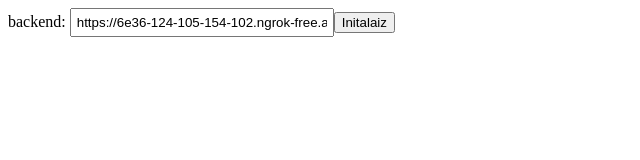
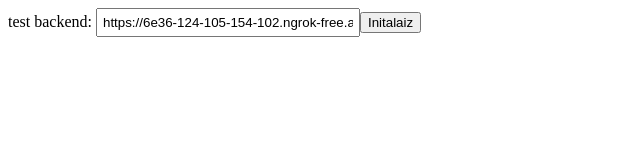
Before and after one commit to ralphleuq/sample-zoloz-webapp, an Angular app: page / in a window 1280 px wide. Shown: the top 160 px of the page, without its empty margins (0-640 px from the left). Built offline with nearby package versions, Linux system fonts and the light colour scheme.

Commit message:
test commit

```diff
--- a/src/app/app.component.html
+++ b/src/app/app.component.html
@@ -1,4 +1,4 @@
-backend:
+test backend:
 <input style="width: 250px; padding:5px;" [(ngModel)]="backend"  placeholder="backend">
 <button (click)="initialize()"> Initalaiz </button>
 
```
